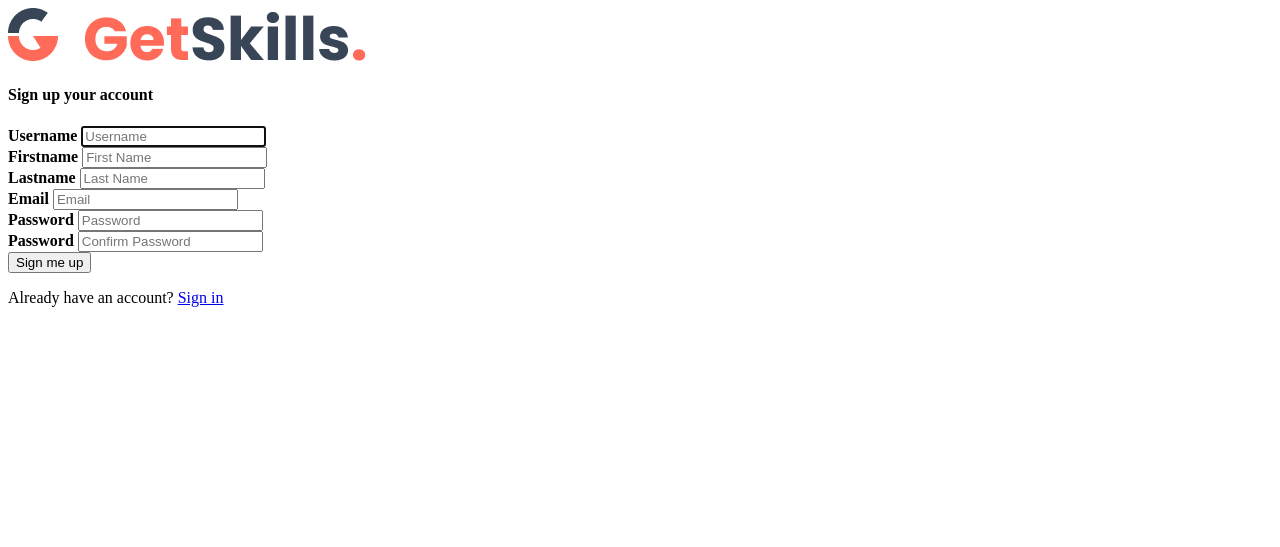
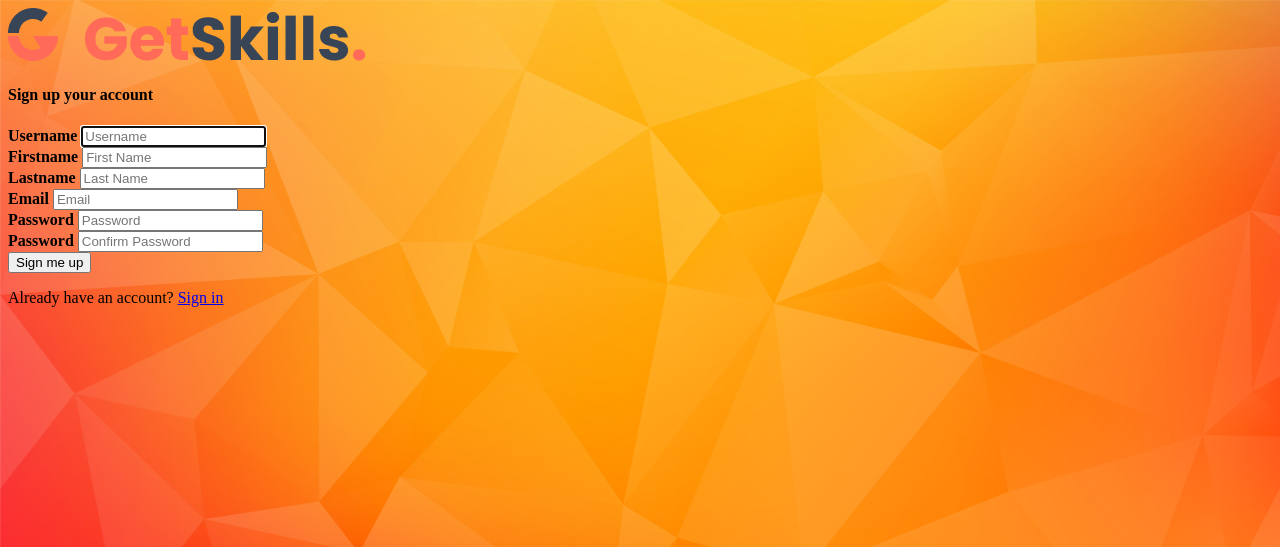
Before and after one commit to ayo43/learn, a Django app: page /register/ in a window 1280 px wide. Shown: the top 547 px of the page. Run offline with Django 3.2, Linux system fonts and the light colour scheme; some libraries are stand-ins or nearby versions.

Commit message:
Made corrections

```diff
--- a/users/templates/users/logout.html
+++ b/users/templates/users/logout.html
@@ -26,8 +26,8 @@
 
 </head>
 
-<body class="vh-100">
-    <div class="authincation h-100">
+<body class="h-100" style="background-image: url('images/bg-1.jpg'); background-size:cover;">
+    <div class=" h-100">
         <div class="container h-100">
             <div class="row justify-content-center h-100 align-items-center">
                 <div class="col-md-6">
--- a/users/templates/users/register.html
+++ b/users/templates/users/register.html
@@ -25,8 +25,8 @@
 
 </head>
 
-<body class="vh-100">
-    <div class="authincation h-100">
+<body class="h-100" style="background-image: url('images/bg-1.jpg'); background-size:cover;">
+    <div class="h-100">
         <div class="container h-100">
             <div class="row justify-content-center h-100 align-items-center">
                 <div class="col-md-6">
```
Also changed, not shown: users/templates/users/base.html (+8 -8 lines).
